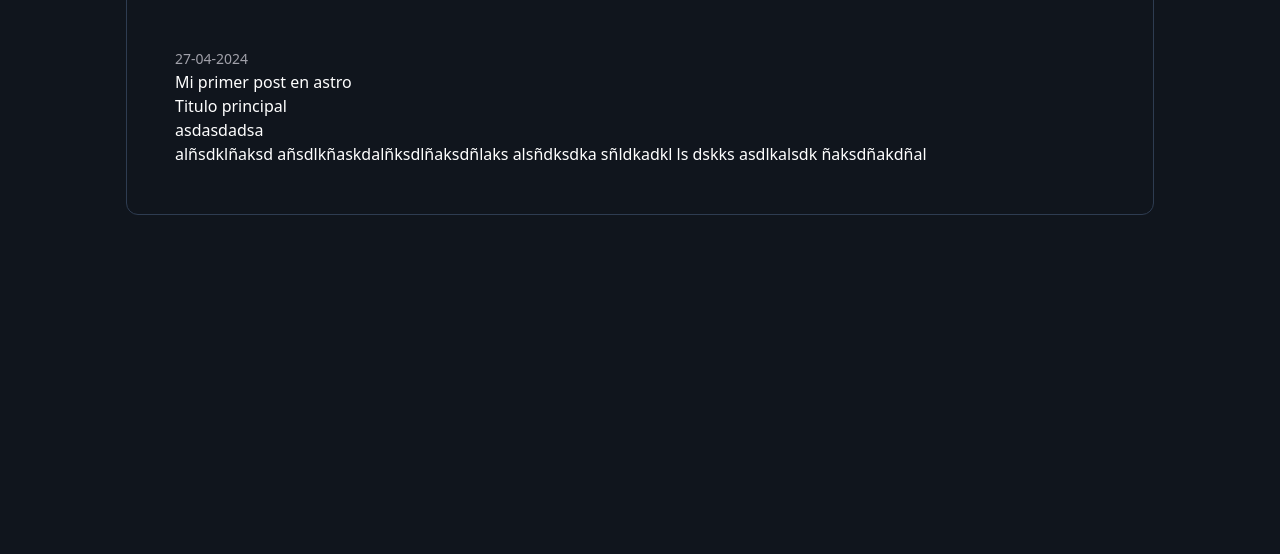
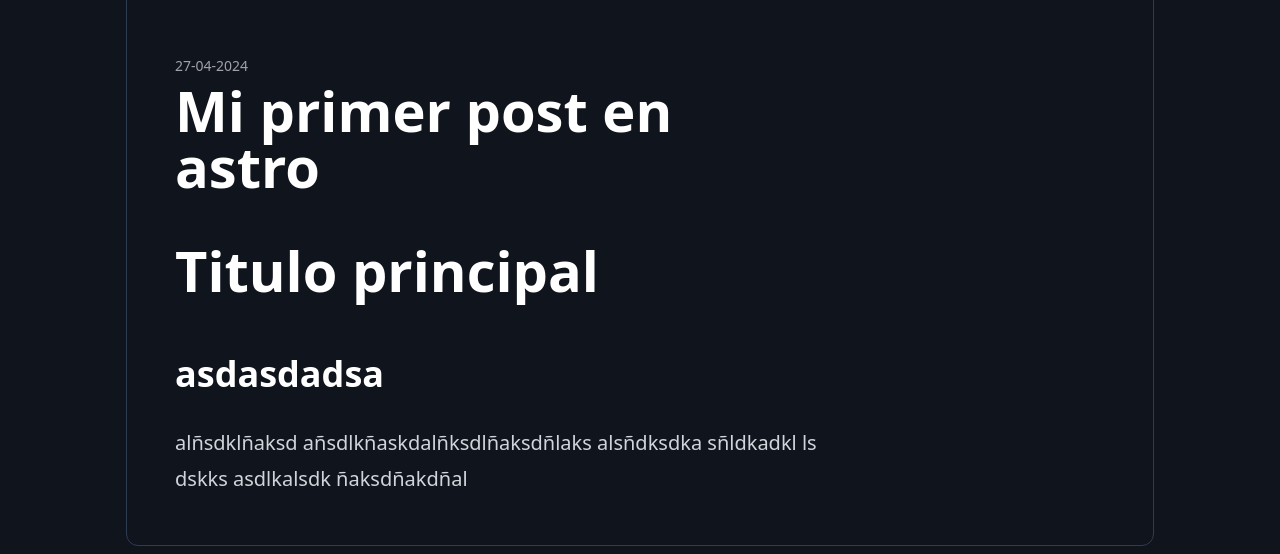
Before and after one commit to PALLdev/astro-blog, an Astro site: page /blog/first-post in a window 1280 px wide. Shown: the part 863-1417 px from the top of the page. Before the commit the page ends 1086 px from the top, so only its background shows below. Built offline with nearby package versions, Linux system fonts and the light colour scheme; Astro itself is replaced by a stand-in of ours.

Commit message:
styling markdown with tailwind

```diff
--- a/package.json
+++ b/package.json
@@ -15,5 +15,8 @@
     "astro": "^4.7.0",
     "tailwindcss": "^3.4.3",
     "typescript": "^5.4.5"
+  },
+  "devDependencies": {
+    "@tailwindcss/typography": "^0.5.13"
   }
 }
--- a/src/layouts/BlogPostLayout.astro
+++ b/src/layouts/BlogPostLayout.astro
@@ -35,7 +35,7 @@ const { title, heroImage, pubDate } = Astro.props;
           alt={`Imagen referente al post ${title}`}
         />
 
-        <div class="prose prose-zinc prose-invert lg:prose-xl px-12 py-12">
+        <div class="prose prose-invert lg:prose-xl px-12 py-12">
           <FormattedDate date={pubDate} />
           <h1>{title}</h1>
 
--- a/tailwind.config.mjs
+++ b/tailwind.config.mjs
@@ -15,5 +15,7 @@ export default {
 			'article-size': '1028px',
 		},
 	},
-	plugins: [],
+	plugins: [
+		require('@tailwindcss/typography'),
+	],
 }
```
Also changed, not shown: 1 other file.
